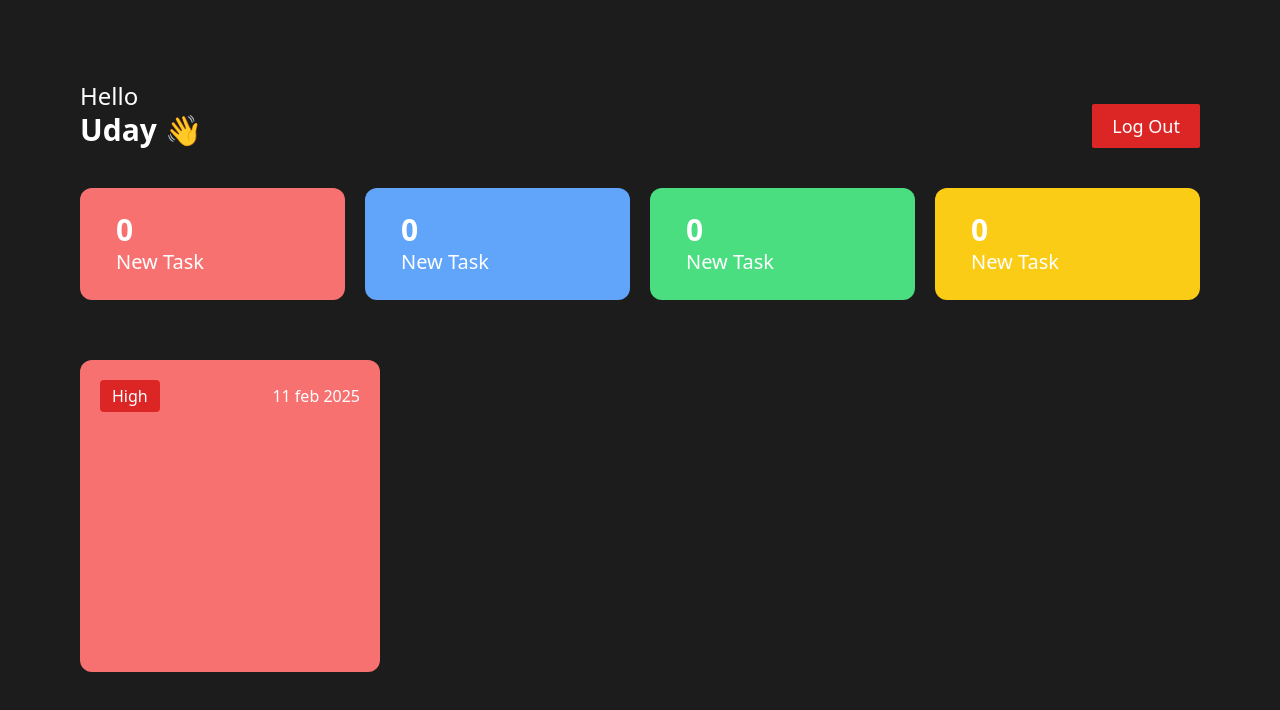
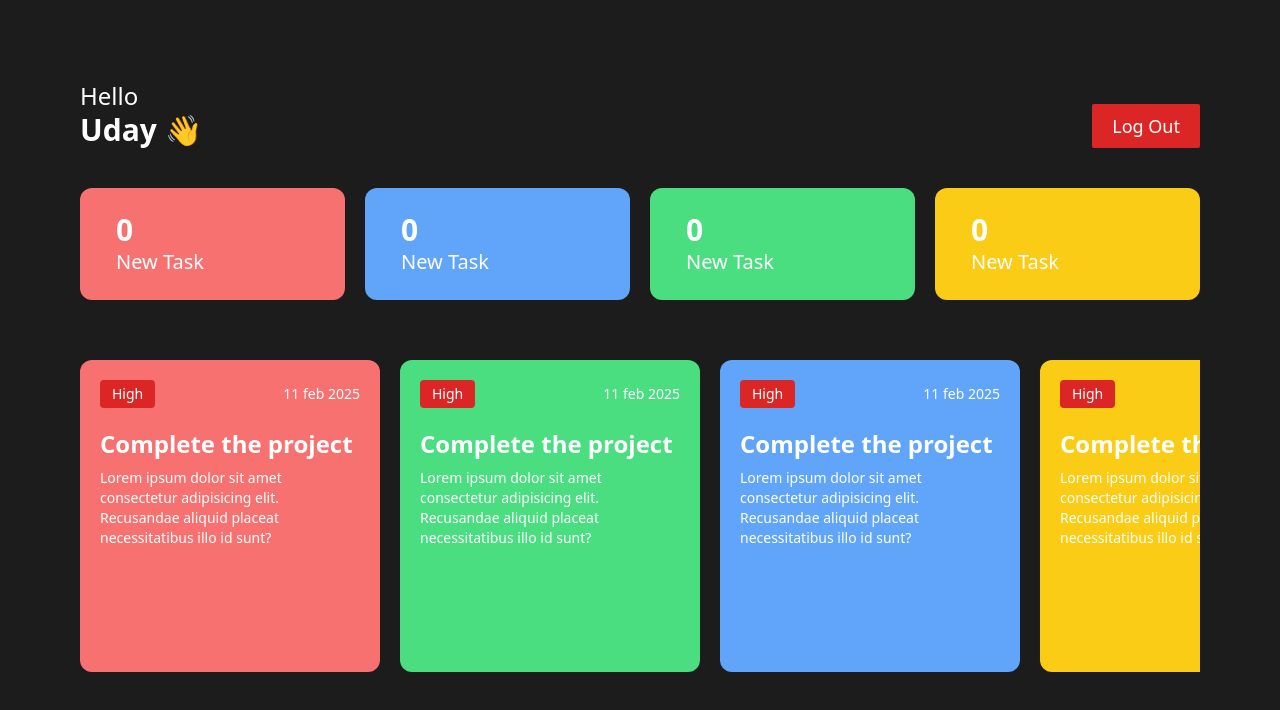
Before and after one commit to UdayChaudhary1/Employee-management-system, a React (Vite) app: page / in a window 1280 px wide. Shown: the top 710 px of the page. Built offline with nearby package versions, Linux system fonts and the light colour scheme.

Commit message:
Add title and description to the task

```diff
--- a/src/components/TaskList/TaskList.jsx
+++ b/src/components/TaskList/TaskList.jsx
@@ -1,20 +1,55 @@
 const TaskList = () => {
   return (
-    <div id="tasklist" className="h-[55%] overflow-x-auto flex items-center justify-start gap-5 flex-nowrap w-full py-5 mt-10">
+    <div
+      id="tasklist"
+      className="h-[55%] overflow-x-auto flex items-center justify-start gap-5 flex-nowrap w-full py-5 mt-10"
+    >
       <div className="flex-shrink-0 h-full w-[300px] p-5 bg-red-400 rounded-xl">
         <div className="flex justify-between items-center">
-          <h3 className="bg-red-600 px-3 py-1 rounded">High</h3>
-          <h4>11 feb 2025</h4>
+          <h3 className="bg-red-600 text-sm px-3 py-1 rounded">High</h3>
+          <h4 className="text-sm">11 feb 2025</h4>
         </div>
+        <h2 className="mt-5 text-2xl font-semibold">Complete the project</h2>
+        <p className="text-sm mt-2">
+          Lorem ipsum dolor sit amet consectetur adipisicing elit. Recusandae
+          aliquid placeat necessitatibus illo id sunt?
+        </p>
       </div>
-      {/* <div className="flex-shrink-0 h-full w-[300px] bg-yellow-400 rounded-xl"></div>
-      <div className="flex-shrink-0 h-full w-[300px] bg-yellow-400 rounded-xl"></div>
-      <div className="flex-shrink-0 h-full w-[300px] bg-yellow-400 rounded-xl"></div>
-      <div className="flex-shrink-0 h-full w-[300px] bg-yellow-400 rounded-xl"></div>
-      <div className="flex-shrink-0 h-full w-[300px] bg-yellow-400 rounded-xl"></div>
-      <div className="flex-shrink-0 h-full w-[300px] bg-yellow-400 rounded-xl"></div>
-      <div className="flex-shrink-0 h-full w-[300px] bg-yellow-400 rounded-xl"></div> */}
+
+      <div className="flex-shrink-0 h-full w-[300px] p-5 bg-green-400 rounded-xl">
+        <div className="flex justify-between items-center">
+          <h3 className="bg-red-600 text-sm px-3 py-1 rounded">High</h3>
+          <h4 className="text-sm">11 feb 2025</h4>
+        </div>
+        <h2 className="mt-5 text-2xl font-semibold">Complete the project</h2>
+        <p className="text-sm mt-2">
+          Lorem ipsum dolor sit amet consectetur adipisicing elit. Recusandae
+          aliquid placeat necessitatibus illo id sunt?
+        </p>
+      </div>
+      <div className="flex-shrink-0 h-full w-[300px] p-5 bg-blue-400 rounded-xl">
+        <div className="flex justify-between items-center">
+          <h3 className="bg-red-600 text-sm px-3 py-1 rounded">High</h3>
+          <h4 className="text-sm">11 feb 2025</h4>
+        </div>
+        <h2 className="mt-5 text-2xl font-semibold">Complete the project</h2>
+        <p className="text-sm mt-2">
+          Lorem ipsum dolor sit amet consectetur adipisicing elit. Recusandae
+          aliquid placeat necessitatibus illo id sunt?
+        </p>
+      </div>
+      <div className="flex-shrink-0 h-full w-[300px] p-5 bg-yellow-400 rounded-xl">
+        <div className="flex justify-between items-center">
+          <h3 className="bg-red-600 text-sm px-3 py-1 rounded">High</h3>
+          <h4 className="text-sm">11 feb 2025</h4>
+        </div>
+        <h2 className="mt-5 text-2xl font-semibold">Complete the project</h2>
+        <p className="text-sm mt-2">
+          Lorem ipsum dolor sit amet consectetur adipisicing elit. Recusandae
+          aliquid placeat necessitatibus illo id sunt?
+        </p>
+      </div>
     </div>
   );
-}
-export default TaskList
+};
+export default TaskList;
```
